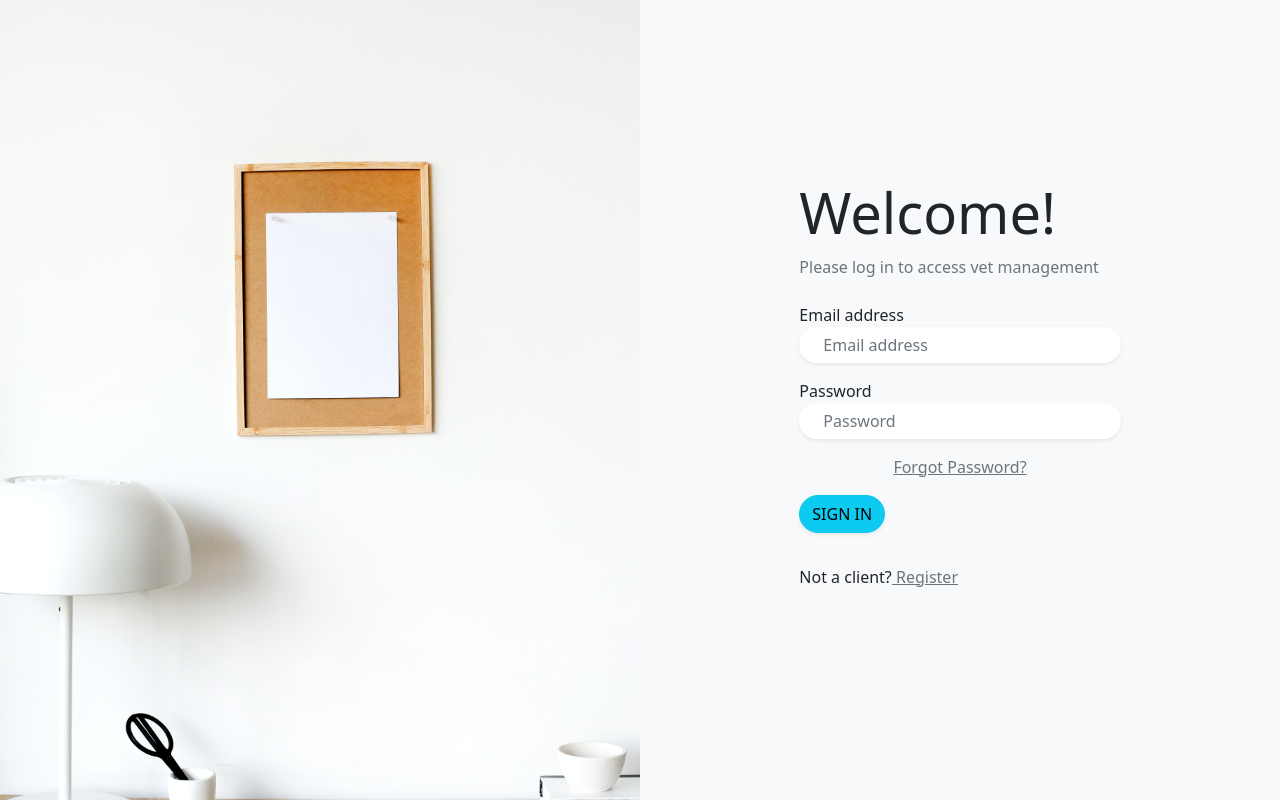
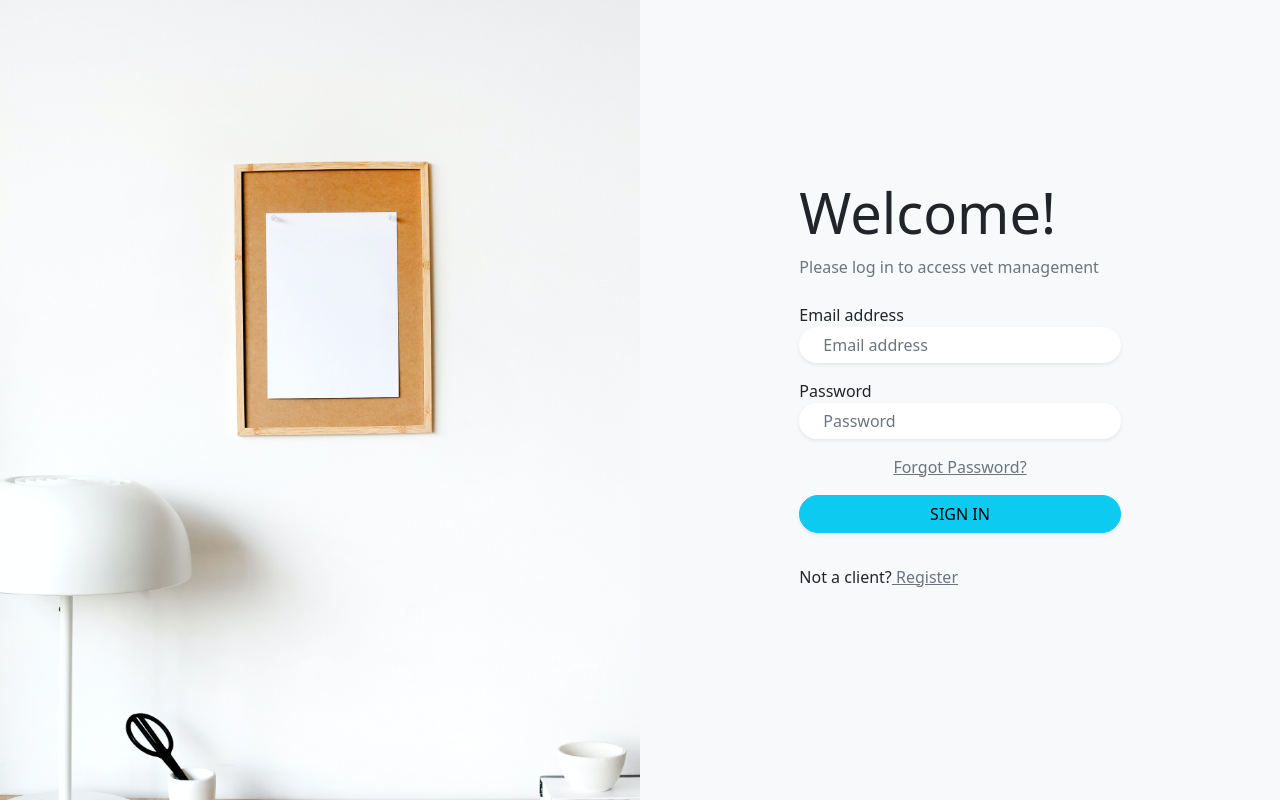
Before and after one commit to jgustavoj/vet_app, a Flask app: template templates/ms/login.html in a window 1280 px wide. Run offline with Flask 2, Linux system fonts and the light colour scheme; the template is opened without the code that fills it, so the values that code supplies are empty; parts of the project's set-up code (start-up, migrations or seed data) failed here and were passed over; some libraries are stand-ins or nearby versions.

Commit message:
added block to sign in button with bs5

```diff
--- a/templates/ms/login.html
+++ b/templates/ms/login.html
@@ -51,9 +51,11 @@
                                         <a href="#" class="text-muted">
                                             <u style="text-decoration: none">Forgot Password?</u></a>
                                     </div>
-                                    <button type="submit"
-                                        class="btn btn-info btn-block text-uppercase mb-2 rounded-pill shadow-sm">Sign
-                                        in</button>
+                                    <div class="d-grid gap-2">
+                                        <button type="button"
+                                            class="btn btn-info btn-block text-uppercase mb-2 rounded-pill shadow-sm">Sign
+                                            in</button>
+                                    </div>
                                     <div class="text-center d-flex justify-content-between mt-4">
                                         <p>Not a client?<a href="#" class="font-italic text-muted">
                                                 <u>Register</u></a></p>
```
